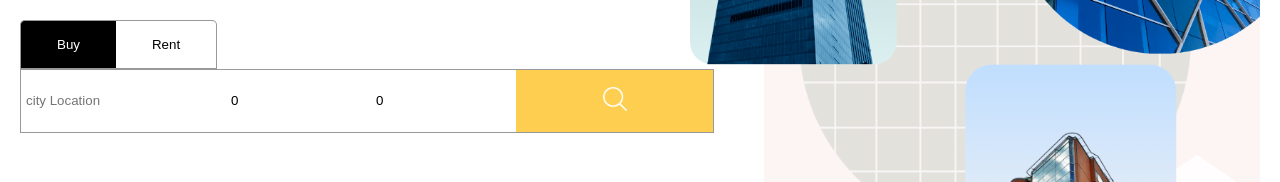
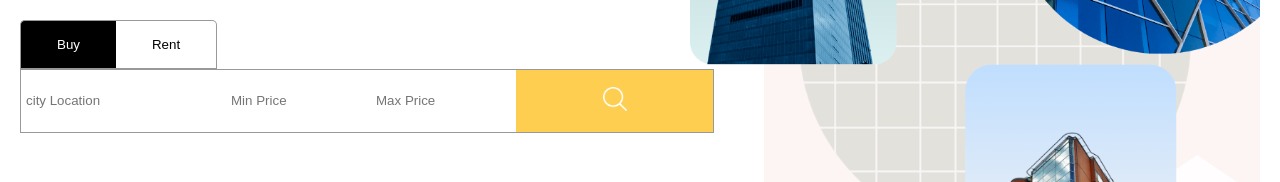
Before and after one commit to stephenChinag/Estate-frontend, a React (Vite) app: page / in a window 1280 px wide. Shown: the part 444-626 px from the top of the page. Built offline with nearby package versions, Linux system fonts and the light colour scheme; a web font is replaced by a local one.

Commit message:
new-feautures

```diff
--- a/src/components/searchBar/SearchBar.tsx
+++ b/src/components/searchBar/SearchBar.tsx
@@ -1,28 +1,40 @@
-import { useState } from "react";
+import React, { ChangeEvent, useEffect, useState } from "react";
 import "./searchBar.scss";
 import searchLog from "../../assets/search.png";
+import { Link } from "react-router-dom";
 const types = ["buy", "rent"];
 
-export default function SearchBar() {
-  const [query, setQuery] = useState({
+interface QueryState {
+  type: string;
+  city: string;
+  minPrice: number;
+  maxPrice: number;
+}
+
+const SearchBar: React.FC = () => {
+  const [query, setQuery] = useState<QueryState>({
     type: "buy",
-    location: "",
+    city: "",
     minPrice: 0,
     maxPrice: 0,
   });
 
-  const switchType = (val: any) => {
+  const switchType = (val: string) => {
     setQuery((prev) => ({ ...prev, type: val }));
     console.log(query);
   };
 
-  //
+  const handleChange = (e: ChangeEvent<HTMLInputElement>) => {
+    // const { name, value } = e.target;
+    setQuery((prev) => ({ ...prev, [e.target.name]: e.target.value }));
+  };
+
   return (
     <div className="searchBar">
       <div className="type">
-        {types.map((type) => (
+        {types.map((type, index) => (
           <button
-            key={type}
+            key={index}
             onClick={() => switchType(type)}
             className={query.type === type ? "active" : ""}
           >
@@ -31,14 +43,11 @@ export default function SearchBar() {
         ))}
       </div>
       <form>
-        <input type="text" name="location" placeholder="city Location" />
         <input
-          type="number"
-          name="minPrice"
-          min={0}
-          max={10000000}
-          placeholder="Max Price"
-          value={query.minPrice}
+          type="text"
+          name="city"
+          placeholder="city Location"
+          onChange={handleChange}
         />
         <input
           type="number"
@@ -46,12 +55,25 @@ export default function SearchBar() {
           min={0}
           max={10000000}
           placeholder="Min Price"
-          value={query.maxPrice}
+          onChange={handleChange}
         />
-        <button>
-          <img src={searchLog} alt="" />
-        </button>
+        <input
+          type="number"
+          name="maxPrice"
+          min={0}
+          max={10000000}
+          placeholder="Max Price"
+          onChange={handleChange}
+        />
+        <Link
+          to={`/list?type=${query.type}&city=${query.city}&minPrice=${query.minPrice}&maxPrice=${query.maxPrice}`}
+        >
+          <button>
+            <img src={searchLog} alt="" />
+          </button>
+        </Link>
       </form>
     </div>
   );
-}
+};
+export default SearchBar;
--- a/src/components/searchBar/searchBar.scss
+++ b/src/components/searchBar/searchBar.scss
@@ -62,12 +62,15 @@
         border: 1px solid #b3b3b3;
       }
     }
+
+    a {
+      display: flex;
+      flex: 1;
       button {
         border: none;
         cursor: pointer;
         background-color: #fece51;
         flex: 1;
-
         @include sm {
           padding: 10px;
         }
@@ -78,3 +81,4 @@
       }
     }
   }
+}
--- a/src/lib/loaders.tsx
+++ b/src/lib/loaders.tsx
@@ -1,6 +1,16 @@
+import { LoaderFunctionArgs } from "react-router-dom";
 import apiRequest from "./apiRequest";
 
-export const singlePageLoader = async ({ req, params }: any) => {
+export const singlePageLoader = async ({ request, params }: any) => {
   const res = await apiRequest("/posts/" + params.id);
   return res.data;
 };
+export const listPageLoader = async ({
+  request,
+  params,
+}: LoaderFunctionArgs): Promise<any> => {
+  const query = request.url.split("?")[1];
+  const res = await apiRequest("/posts?" + query);
+
+  return res.data;
+};
--- a/src/pages/Home/homePage.tsx
+++ b/src/pages/Home/homePage.tsx
@@ -3,6 +3,7 @@ import logo from "../../assets/bg.png";
 import SearchBar from "../../components/searchBar/SearchBar";
 import { useContext } from "react";
 import { AuthContext } from "../../context/AuthContext";
+import { useLoaderData } from "react-router-dom";
 export default function HomePage() {
   const { currentUser } = useContext(AuthContext);
 
--- a/src/pages/listPage/listPage.tsx
+++ b/src/pages/listPage/listPage.tsx
@@ -4,24 +4,25 @@ import { listdata } from "../../lib/dummyData";
 import Filter from "../../components/filter/Filter";
 import Card from "../../components/card/Card";
 import Map from "../../components/map/map";
+import { useLoaderData } from "react-router-dom";
 
 function ListPage() {
-  const data = listdata;
-  console.log(data);
+  // console.log(data);
+  const posts = useLoaderData();
   return (
     <div className="listPage">
       <div className="listContainer">
         <div className="wrapper">
           <Filter />
 
-          {data?.map((item) => (
+          {posts?.map((item) => (
             <Card key={item.id} item={item} />
           ))}
         </div>
       </div>
-      <div className="mapContainer">
-        <Map items={data} />
-      </div>
+      {/* <div className="mapContainer">
+        <Map items={posts} />
+      </div> */}
     </div>
   );
 }
```
Also changed, not shown: src/App.tsx (+9 -4 lines). Lines whose indentation alone changed are shown as unchanged.
